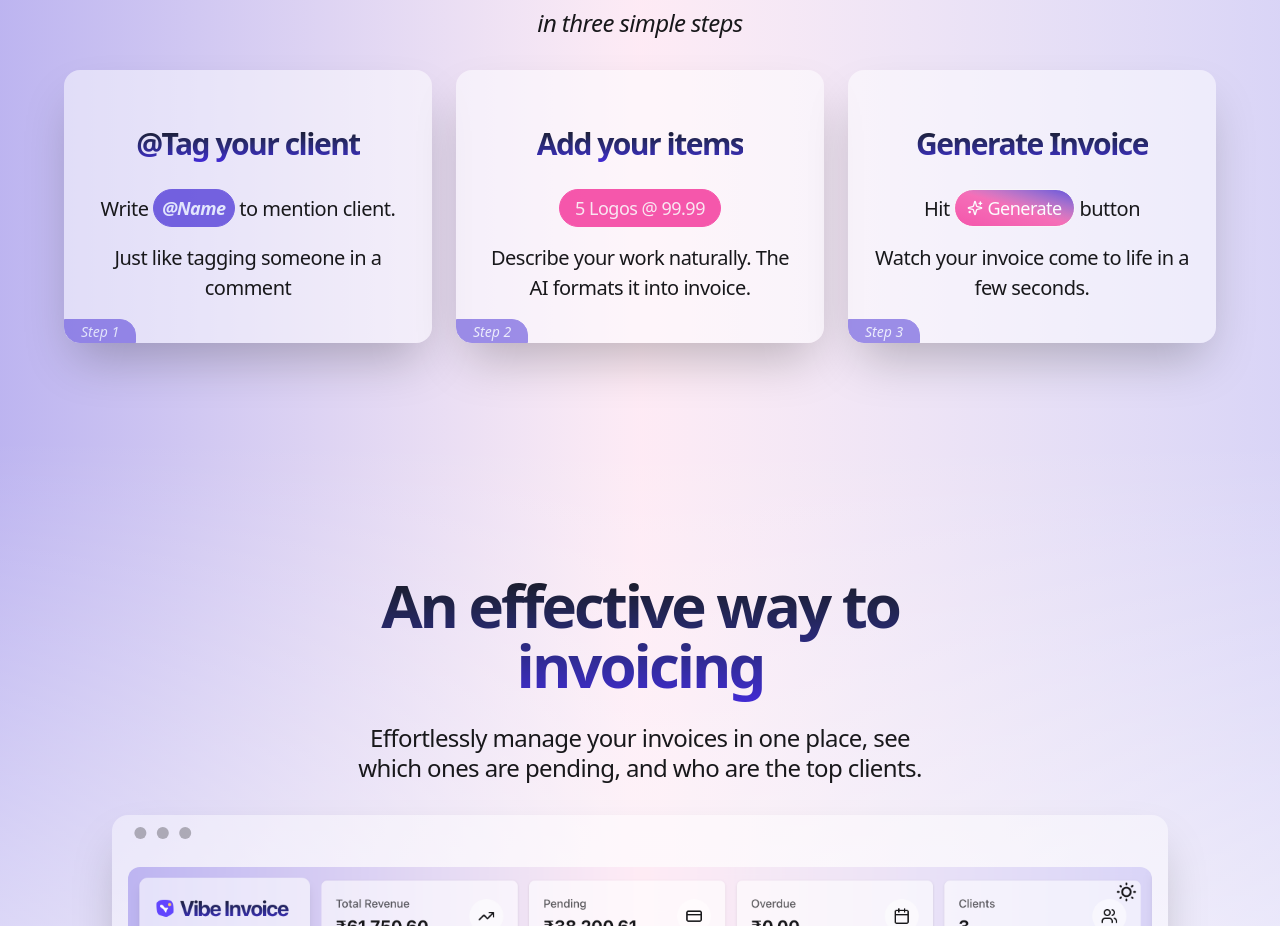
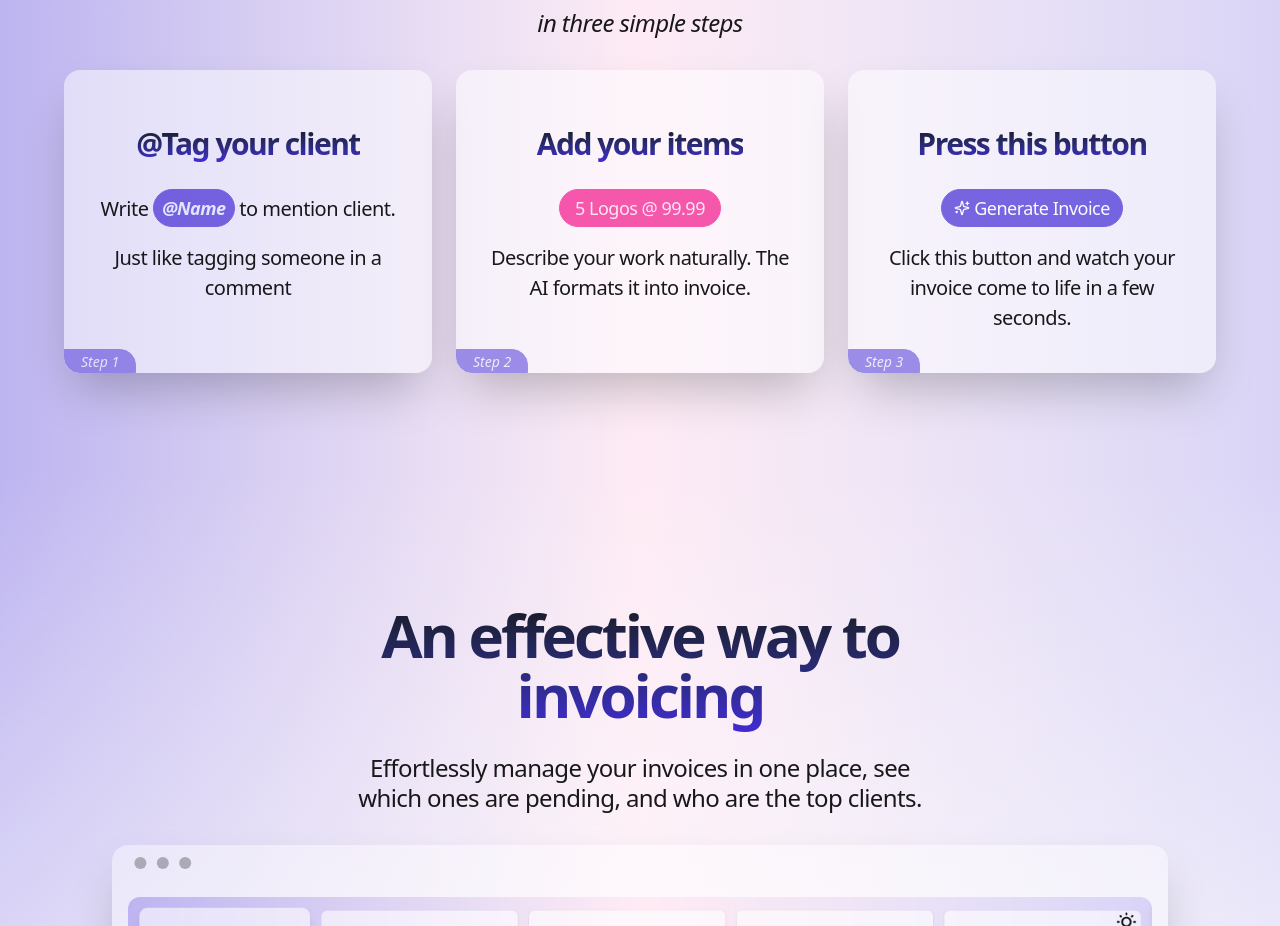
Before and after one commit to amohrain/easy-invoice, a Next.js app: page / in a window 1280 px wide. Shown: the part 2020-2946 px from the top of the page. Built offline with nearby package versions, Linux system fonts and the light colour scheme; no server answers.

Commit message:
Fix how it works section

```diff
--- a/src/sections/HowItWorksCards.jsx
+++ b/src/sections/HowItWorksCards.jsx
@@ -1,6 +1,7 @@
-import { AtSign, Sparkles } from "lucide-react";
+import { Sparkles } from "lucide-react";
 import React from "react";
 import HoverClientCard from "../components/HoverClientCard";
+import Link from "next/link";
 
 function HowItWorksCards() {
   const steps = [
@@ -9,12 +10,10 @@ function HowItWorksCards() {
       step: "1",
       description: (
         <ul className="flex flex-col gap-4 items-center">
-          <li
-            tabIndex={-1}
-            className="dropdown dropdown-hover items-center justify-center"
-          >
+          <li className="dropdown dropdown-hover items-center justify-center">
             Write{" "}
             <span
+              tabIndex={0}
               role="button"
               className="badge mt-[-5px] py-4.5 gap-0 italic badge-primary opacity-70 badge-xl rounded-full px-2 cursor-pointer font-bold"
             >
@@ -36,8 +35,10 @@ function HowItWorksCards() {
       step: "2",
       description: (
         <ul className="flex flex-col gap-4 items-center">
-          <li className="py-4.5 mt-[-5px] badge badge-secondary opacity-80 badge-xl rounded-full cursor-pointer font-medium">
-            5 Logos @ 99.99
+          <li className="">
+            <span className="py-4.5 mt-[-5px] badge badge-secondary opacity-80 badge-xl rounded-full cursor-pointer font-medium">
+              5 Logos @ 99.99
+            </span>
           </li>
           <li>Describe your work naturally. The AI formats it into invoice.</li>
         </ul>
@@ -45,23 +46,24 @@ function HowItWorksCards() {
       img: "/step-preview.png",
     },
     {
-      title: "Generate Invoice",
+      title: "Press this button",
       step: "3",
       description: (
         <ul className="flex flex-col gap-4 items-center">
-          <li className="items-center justify-center">
-            Hit{" "}
-            <span
-              tabIndex={0}
-              role="button"
-              className="px-3 gap-1 py-4.5 mt-[-5px] badge badge-xl bg-gradient-to-tr from-secondary via-secondary/85 to-primary opacity-80 text-base-100 rounded-full cursor-pointer font-medium"
+          <li className="">
+            <Link
+              href={"#hero"}
+              className="px-3 gap-1 py-4.5 mt-[-5px] badge badge-primary border badge-xl opacity-70 text-base-100 rounded-full cursor-pointer font-medium"
             >
               <Sparkles className="size-4" />
-              Generate
-            </span>{" "}
-            button
+              Generate Invoice
+            </Link>{" "}
           </li>
-          <li> Watch your invoice come to life in a few seconds.</li>
+          <li>
+            {" "}
+            Click this button and watch your invoice come to life in a few
+            seconds.
+          </li>
         </ul>
       ),
       img: "/step-collaborate.png",
```
